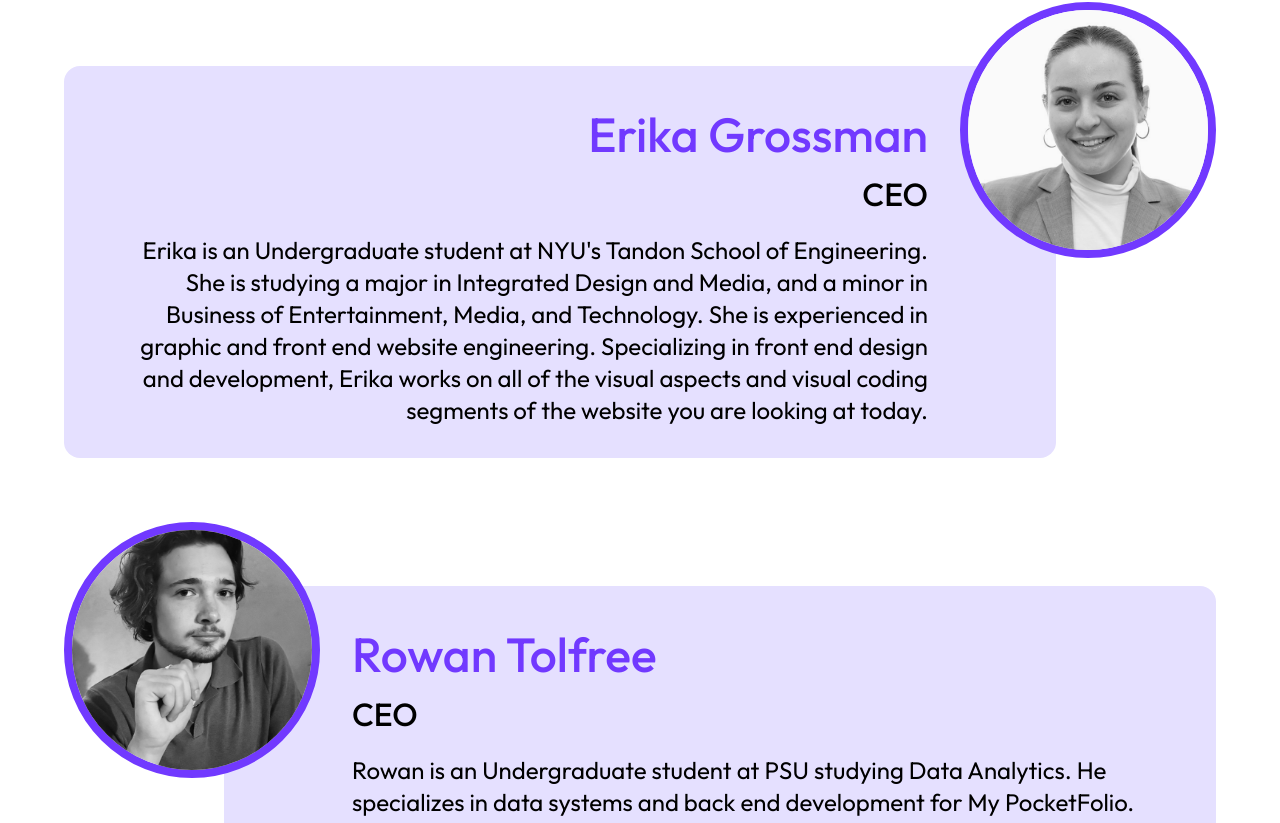
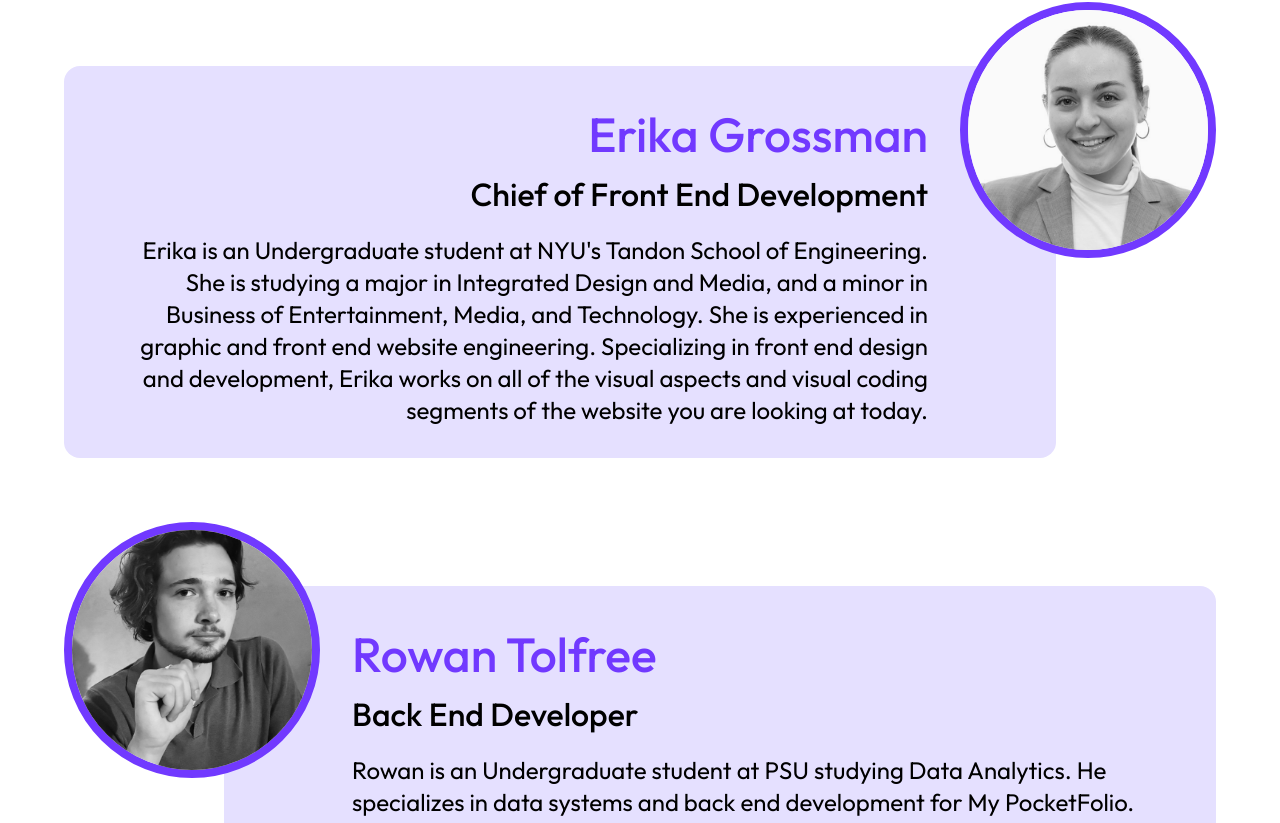
Before and after one commit to mpfolio/mpfolio, a Next.js app: page /team in a window 1280 px wide. Shown: the part 826-1649 px from the top of the page. Built offline with nearby package versions, Linux system fonts and the light colour scheme.

Commit message:
all title fixes in card component

```diff
--- a/app/team/page.tsx
+++ b/app/team/page.tsx
@@ -25,7 +25,7 @@ const Card = ({ dir="left", name, title, img, body } : CardProps) => {
                 <h2 className="name color-primary" style={{ textAlign: dir }}>
                     { name }
                 </h2>
-                <h3 className="title" style={{ textAlign: dir }}>CEO</h3>
+                <h3 className="title" style={{ textAlign: dir }}>{title}</h3>
                 <p style={{ textAlign: dir }}>
                     { body }
                 </p>
```
